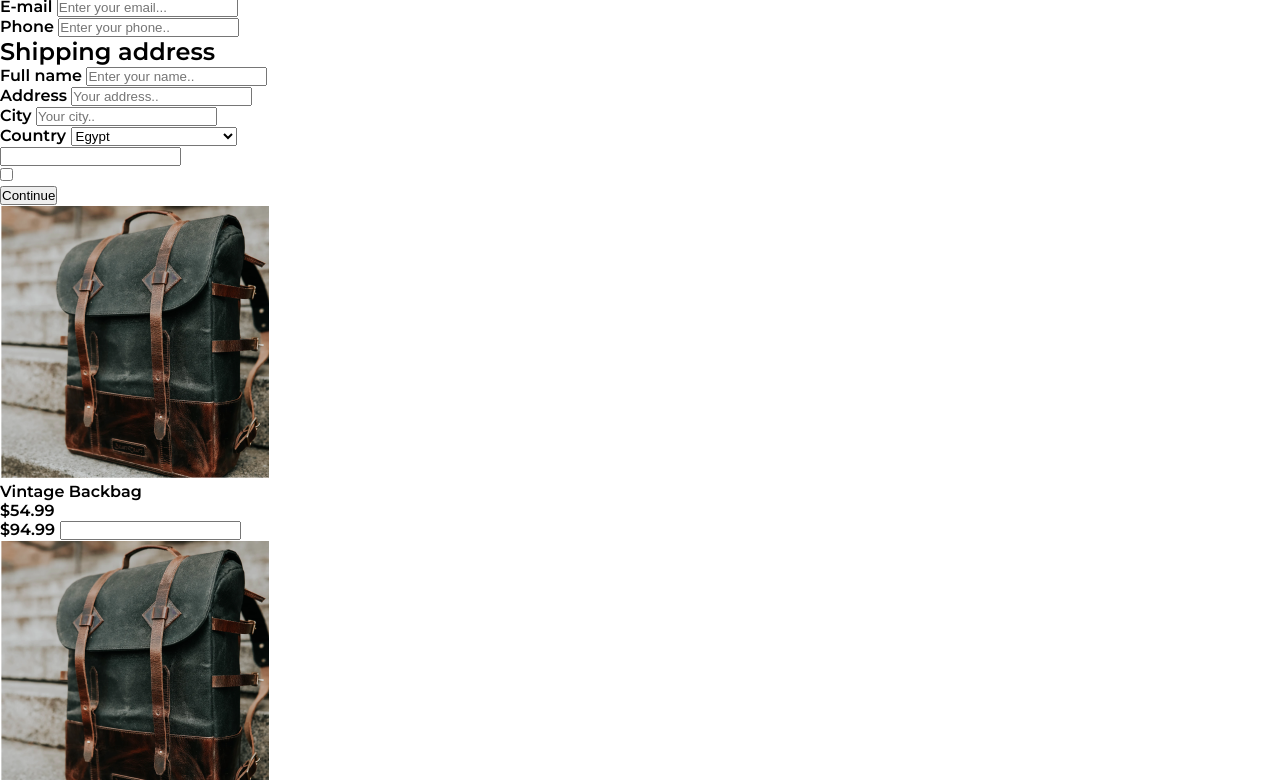
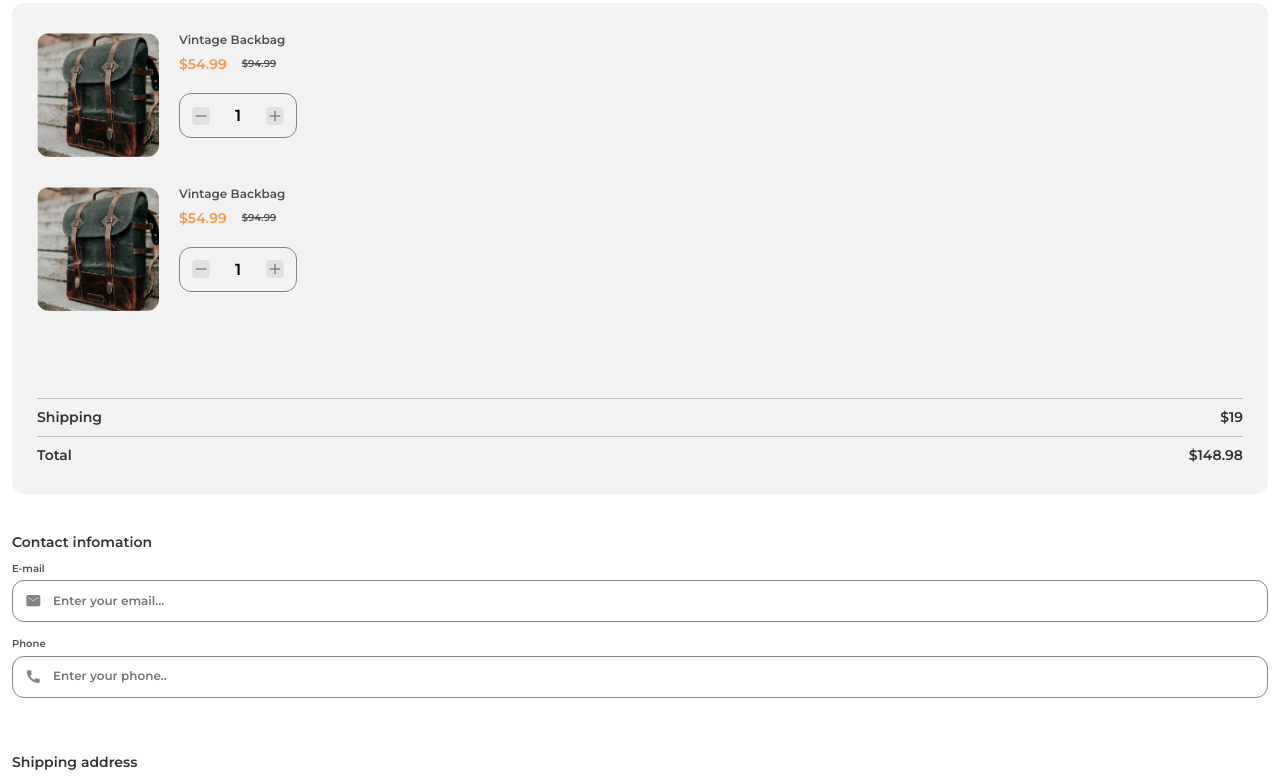
Before and after one commit to AI-Elbaz/checkout-page, a plain HTML site: page index.html in a window 1280 px wide. Shown: the part 76-856 px from the top of the page. Drawn offline with Linux system fonts and the light colour scheme.

Commit message:
finished styling

```diff
--- a/index.html
+++ b/index.html
@@ -8,83 +8,113 @@
   <link rel="shortcut icon" href="images/devchallenges.png" type="image/x-icon">
   <link href="https://fonts.googleapis.com/icon?family=Material+Icons" rel="stylesheet">
   <link rel="stylesheet" href="style/style.css">
+  <script defer src="js/script.js"></script>
 </head>
 <body>
   <div class="page">
-    <main>
-      <div class="form">
     <h1>Checkout</h1>
 
+    <main>
+      <section class="form">
         <form action="" method="post">
           <h2>Contact infomation</h2>
           <div class="form-row">
             <label for="email">E-mail</label>
+            <div class="input-wrapper">
               <input type="email" name="email" id="email" placeholder="Enter your email...">
+            </div>
           </div>
 
           <div class="form-row">
             <label for="phone">Phone</label>
+            <div class="input-wrapper">
               <input type="tel" name="phone" id="phone" placeholder="Enter your phone..">
+            </div>
           </div>
 
           <h2>Shipping address</h2>
           <div class="form-row">
             <label for="name">Full name</label>
+            <div class="input-wrapper">
               <input type="text" name="name" id="name" placeholder="Enter your name..">
+            </div>
           </div>
 
           <div class="form-row">
             <label for="address">Address</label>
+            <div class="input-wrapper">
               <input type="text" name="address" id="address" placeholder="Your address..">
+            </div>
           </div>
 
           <div class="form-row">
             <label for="city">City</label>
+            <div class="input-wrapper">
               <input type="text" name="city" id="city" placeholder="Your city..">
+            </div>
           </div>
 
           <div class="address">
             <div class="form-row">
               <label for="country">Country</label>
+              <div class="input-wrapper">
                 <select name="country" id="country">
+                  <option selected>Your country</option>
                   <option value="eg">Egypt</option>
                   <option value="us">United states of america</option>
                   <option value="uk">United kingdom</option>
                 </select>
               </div>
+            </div>
 
             <div class="form-row">
-              <label for="postal-code"></label>
-              <input type="number" name="postalCode" id="postal-code">
+              <label for="postal-code">Postal code</label>
+              <div class="input-wrapper">
+                <input type="number" name="postalCode" id="postal-code" placeholder="Your postal code...">
+              </div>
             </div>
           </div>
 
-          <div class="form-row">
-            <label for="checkbox"></label>
+          <div class="form-row checkbox">
+            <label for="checkbox">Save this information for next time</label>
             <input type="checkbox" name="save" id="checkbox">
           </div>
 
           <input type="submit" value="Continue">
         </form>
-      </div>
+      </section>
 
       <aside class="description">
         <div class="product">
           <img src="images/photo1.png" alt="product1">
           <div class="info">
             <p class="title">Vintage Backbag</p>
-            <p class="price">$54.99</p>
-            <span class="old-price">$94.99</span>
-            <input type="number" name="amount1">
+            <div class="price">
+              <p class="new-price">$54.99</p>
+              <p class="old-price">$94.99</p>
+            </div>
+            <div class="quantity-input">
+              <span class="down">remove</span>
+              <p class="value">1</p>
+              <span class="up">add</span>
+              <input type="hidden" name="quantity1" value="1">
+            </div>
           </div>
         </div>
         <div class="product">
           <img src="images/photo1.png" alt="product1">
           <div class="info">
             <p class="title">Vintage Backbag</p>
-            <p class="price">$54.99</p>
-            <span class="old-price">$94.99</span>
-            <input type="number" name="amount1">
+            <div class="price">
+              <p class="new-price">$54.99</p>
+              <p class="old-price">$94.99</p>
+            </div>
+            <div class="quantity-input">
+              <span class="down">remove</span>
+              <p class="value">1</p>
+              <span class="up">add</span>
+              <input type="hidden" name="quantity1" value="1">
+            </div>
           </div>
         </div>
 
--- /dev/null
+++ b/js/script.js
@@ -0,0 +1,15 @@
+let inputWrappers = document.querySelectorAll('.input-wrapper');
+
+let icons = {
+    email: 'email',
+    phone: 'phone',
+    name: 'account_circle',
+    address: 'home',
+    city: 'location_city',
+    country: 'location_city',
+    postalCode: 'markunread_mailbox',
+};
+
+inputWrappers.forEach(e => {
+    e.dataset.icon = icons[e.children[0].name];
+});
--- a/style/style.css
+++ b/style/style.css
@@ -17,28 +17,236 @@
     box-sizing: border-box;
 }
 
-.page {
-    display: flex;
-    flex-wrap: wrap;
-    min-height: 100vh;
-}
-
 body {
     font-family: 'Montserrat', sans-serif;
     font-weight: 600;
 }
 
+.page {
+    min-height: 100vh;
+    padding: 0 12px;
+}
+
+main {
+    width: 100%;
+    display: flex;
+    flex-wrap: wrap-reverse;
+}
+
+hr {
+    height: 1px;
+    border: none;
+    background-color: var(--gray-4);
+}
+
 h1 {
-    color: #4E5150;
-    font-size: 36px;
+    font-size: 24px;
     line-height: 1.22em;
+    color: var(--primary);
+    margin: 30px 0 20px 0;
+}
+
+h2 {
+    font-size: 14px;
+    line-height: 1.22em;
+    color: var(--gray-1);
+    margin: 40px 0 12px 0;
+}
+
+.description {
+    width: 100%;
+    background-color: var(--gray-6);
+    padding: 30px 25px 20px;
+    border-radius: 12px;
+}
+
+.product {
+    display: flex;
+    margin-bottom: 30px;
+}
+
+.product .title {
+    font-size: 12px;
+    line-height: 1.22em;
+    color: var(--primary);
+    margin-bottom: 8px;
+}
+
+.product .price {
+    display: flex;
+    align-items: center;
+    margin-bottom: 20px;
+}
+
+.product .new-price {
+    font-size: 14px;
+    line-height: 1.22em;
+    color: var(--orange);
+    margin-right: 15px;
+}
+
+.product .old-price {
+    font-size: 10px;
+    line-height: 1.22em;
+    color: var(--primary);
+    text-decoration: line-through;
+}
+
+.product img {
+    width: 122px;
+    border-radius: 12px;
+    margin-right: 20px;
+}
+
+.quantity-input {
+    border: 1px solid var(--gray-3);
+    padding: 12px;
+    display: flex;
+    justify-content: space-between;
+    align-items: center;
+    border-radius: 12px;
+    font-size: 16px;
+}
+
+.quantity-input .value {
+    margin: 0 25px;
+}
+
+.quantity-input span {
+    font-size: 18px;
+    font-weight: 400;
+    border-radius: 4px;
+    color: var(--gray-3);
+    font-family: 'Material Icons';
+    background-color: var(--gray-5);
+}
+
+.description .full-info {
+    border-top: 1px solid var(--gray-4);
+    margin-top: 87px;
+}
+
+.full-info > div {
+    display: flex;
+    justify-content: space-between;
+    padding: 10px 0;
+}
+
+.full-info :is(.title, .value) {
+    font-size: 14px;
+    line-height: 1.22em;
+    color: var(--gray-1);
+}
+
+.form {
+    width: 100%;
+}
+
+form {
+    display: flex;
+    flex-direction: column;
+}
+
+form .form-row {
+    display: flex;
+    flex-direction: column;
+    margin-bottom: 16px;
+}
+
+form label {
+    font-size: 10px;
+    line-height: 1.22em;
+    color: var(--gray-2);
+    margin-bottom: 5px;
+}
+
+.input-wrapper {
+    display: flex;
+    padding: 12px;
+    border-radius: 12px;
+    color: var(--gray-3);
+    border: 1px solid var(--gray-3);
+}
+
+.input-wrapper::before {
+    content: attr(data-icon);
+    font-size: 16px;
+    margin-right: 12px;
+    color: var(--gray-3);
+    font-family: 'Material Icons';
+}
+
+form :is(input:not(input[type="checkbox"], input[type="submit"]), select) {
+    width: 100%;
+    border: none;
+    line-height: 1.22em;
+    font-size: 12px;
+    font-family: 'Montserrat', sans-serif;
+}
+
+input:focus,
+select:focus {
+    outline: none;
+}
+
+form > .address {
+    display: flex;
+    gap: 20px;
+}
+
+.address > .form-row {
+    flex: 1 1 100%;
+}
+
+.form-row.checkbox{
+    flex-direction: row-reverse;
+    justify-content: flex-end;
+    align-items: center;
+}
+
+.form-row.form-row.checkbox label {
+    margin: 0;
+}
+
+input[type="checkbox"] {
+    width: 15px;
+    height: 15px;
+    appearance: none;
+    margin-right: 8px;
+    border-radius: 4px;
+    border: 1px solid var(--gray-3);
+    font-family: 'Material Icons';
+}
+
+input[type="checkbox"]:checked {
+    border-color: var(--orange);
+}
+
+input[type="checkbox"]:checked::before {
+    content: 'done';
+    color: #F2F2F2;
+    background-color: var(--orange);
+}
+
+input[type="submit"] {
+    padding: 17px 45px;
+    background-color: var(--orange);
+    border-radius: 12px;
+    color: #fff;
+    font-size: 16px;
+    line-height: 1.22em;
+    border: none;
+    align-self: flex-end;
+    margin-top: 4px;
+    font-family: 'Montserrat', sans-serif;
 }
 
 footer {
-    color: #BDBDBD;
+    color: var(--gray-4);
     font-size: 14px;
     font-weight: 500;
     padding: 24px 0;
+    margin-top: 100px;
     text-align: center;
     font-family: 'Montserrat', sans-serif;
 }
@@ -46,6 +254,6 @@ footer {
 footer a,
 footer a:link,
 footer a:visited {
-    color: #BDBDBD;
+    color: var(--gray-4);
     font-weight: bold;
 }
```
Lines whose indentation alone changed are shown as unchanged.
